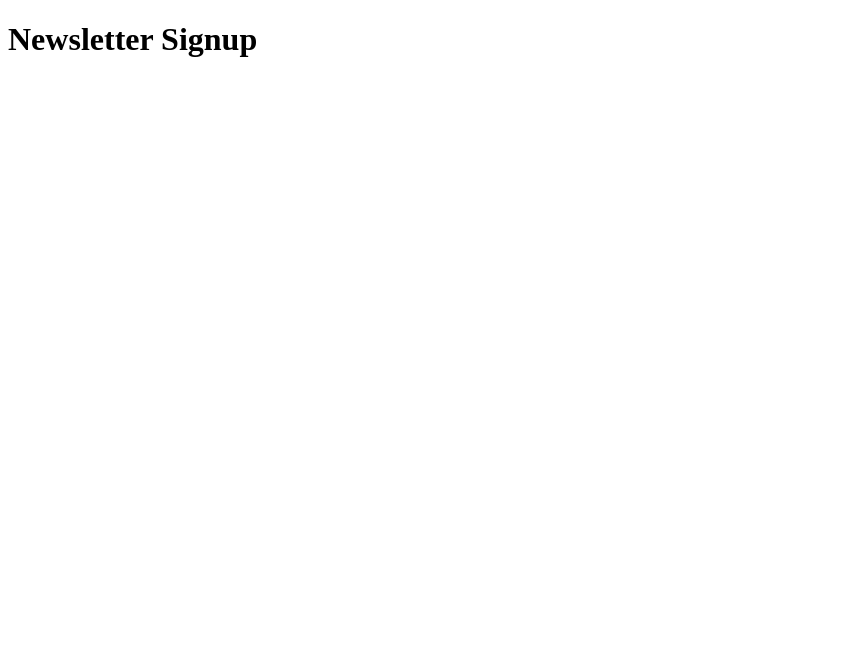
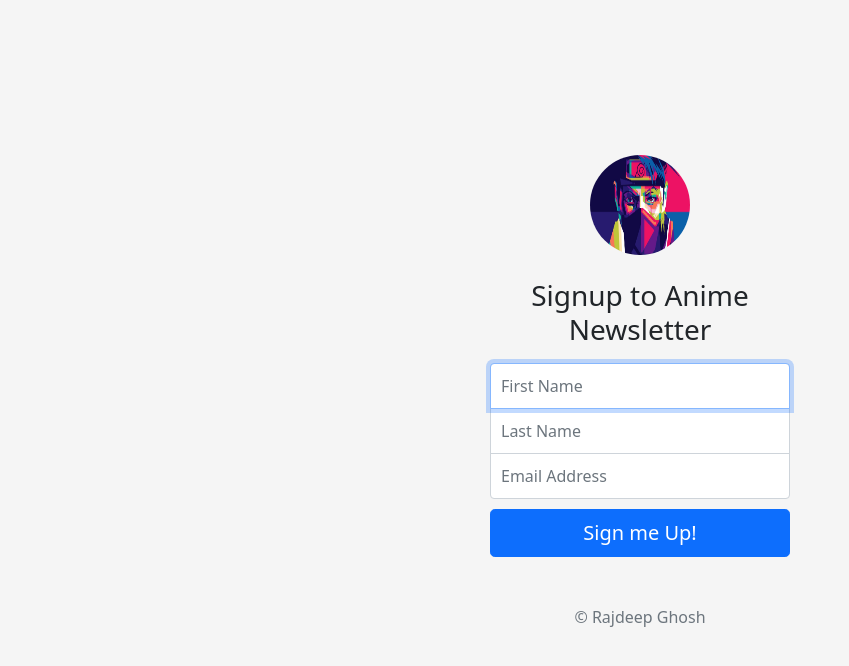
Before and after one commit to rajdeep-ghosh/newsletter-signup, a website: page signup.html in a window 1280 px wide. Shown: the whole page, without its empty margins (0-849 px from the left). Drawn offline with nearby package versions, Linux system fonts and the light colour scheme.

Commit message:
Complete signup.html

```diff
--- /dev/null
+++ b/css/styles.css
@@ -0,0 +1,52 @@
+html,
+body {
+  height: 100%;
+}
+
+body {
+  display: flex;
+  align-items: center;
+  padding-top: 40px;
+  padding-bottom: 40px;
+  background-color: #f5f5f5;
+}
+
+.logo {
+    border-radius: 100%;
+}
+
+.form-signin {
+  width: 100%;
+  max-width: 330px;
+  padding: 15px;
+  margin: auto;
+}
+.form-signin .checkbox {
+  font-weight: 400;
+}
+.form-signin .form-control {
+  position: relative;
+  box-sizing: border-box;
+  height: auto;
+  padding: 10px;
+  font-size: 16px;
+}
+.form-signin .form-control:focus {
+  z-index: 2;
+}
+.top {
+  margin-bottom: -1px;
+  border-bottom-right-radius: 0;
+  border-bottom-left-radius: 0;
+}
+
+.middle {
+    border-radius: 0;
+    margin-bottom: -1px;
+}
+
+.bottom {
+  margin-bottom: 10px;
+  border-top-left-radius: 0;
+  border-top-right-radius: 0;
+}
--- a/signup.html
+++ b/signup.html
@@ -1,11 +1,58 @@
-<!DOCTYPE html>
+<!doctype html>
 <html lang="en">
-<head>
-    <meta charset="UTF-8">
-    <meta name="viewport" content="width=device-width, initial-scale=1.0">
-    <title>Newsletter Signup</title>
-</head>
-<body>
-    <h1>Newsletter Signup</h1>
-</body>
+  <head>
+    <meta charset="utf-8">
+    <meta name="viewport" content="width=device-width, initial-scale=1">
+    <meta name="description" content="">
+    <meta name="author" content="Rajdeep Ghosh">
+    <meta name="generator" content="">
+    <title>Anime Newsletter Signup</title>
+
+    <!-- Bootstrap core CSS -->
+    <link href="https://cdn.jsdelivr.net/npm/bootstrap@5.0.0-beta1/dist/css/bootstrap.min.css" rel="stylesheet" integrity="sha384-giJF6kkoqNQ00vy+HMDP7azOuL0xtbfIcaT9wjKHr8RbDVddVHyTfAAsrekwKmP1" crossorigin="anonymous">
+
+    <meta name="theme-color" content="#7952b3">
+
+
+    <style>
+      .bd-placeholder-img {
+        font-size: 1.125rem;
+        text-anchor: middle;
+        -webkit-user-select: none;
+        -moz-user-select: none;
+        user-select: none;
+      }
+
+      @media (min-width: 768px) {
+        .bd-placeholder-img-lg {
+          font-size: 3.5rem;
+        }
+      }
+    </style>
+
+
+    <!-- Custom styles for this template -->
+    <link href="css/styles.css" rel="stylesheet">
+  </head>
+
+  <body class="text-center">
+
+    <main class="form-signin">
+        <form>
+            <img class="mb-4 logo" src="images/kakashi2.jpg" alt="" width="100" height="100">
+            <h1 class="h3 mb-3 fw-normal">Signup to Anime Newsletter</h1>
+
+            <input type="text" class="form-control top" placeholder="First Name" required autofocus>
+            <input type="text" class="form-control middle" placeholder="Last Name" required>
+            <input type="email" class="form-control bottom" placeholder="Email Address" required>
+
+            <button class="w-100 btn btn-lg btn-primary" type="submit">Sign me Up!</button>
+
+            <p class="mt-5 mb-3 text-muted">&copy; Rajdeep Ghosh</p>
+        </form>
+    </main>
+
+    <!-- Bootstrap core JS bundle  -->
+    <script src="https://cdn.jsdelivr.net/npm/bootstrap@5.0.0-beta1/dist/js/bootstrap.bundle.min.js" integrity="sha384-ygbV9kiqUc6oa4msXn9868pTtWMgiQaeYH7/t7LECLbyPA2x65Kgf80OJFdroafW" crossorigin="anonymous"></script>
+  </body>
 </html>
```
Also changed, not shown: images/kakashi2.jpg (added).
